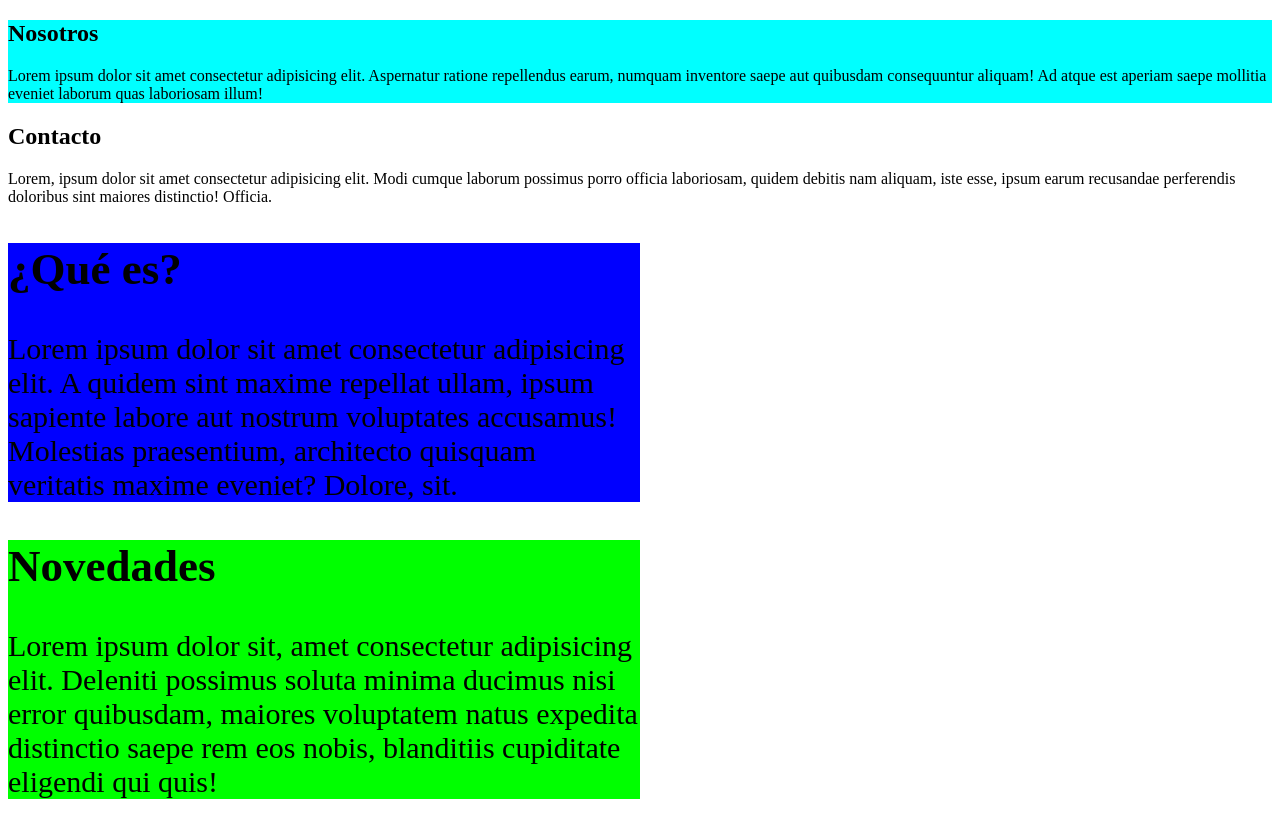
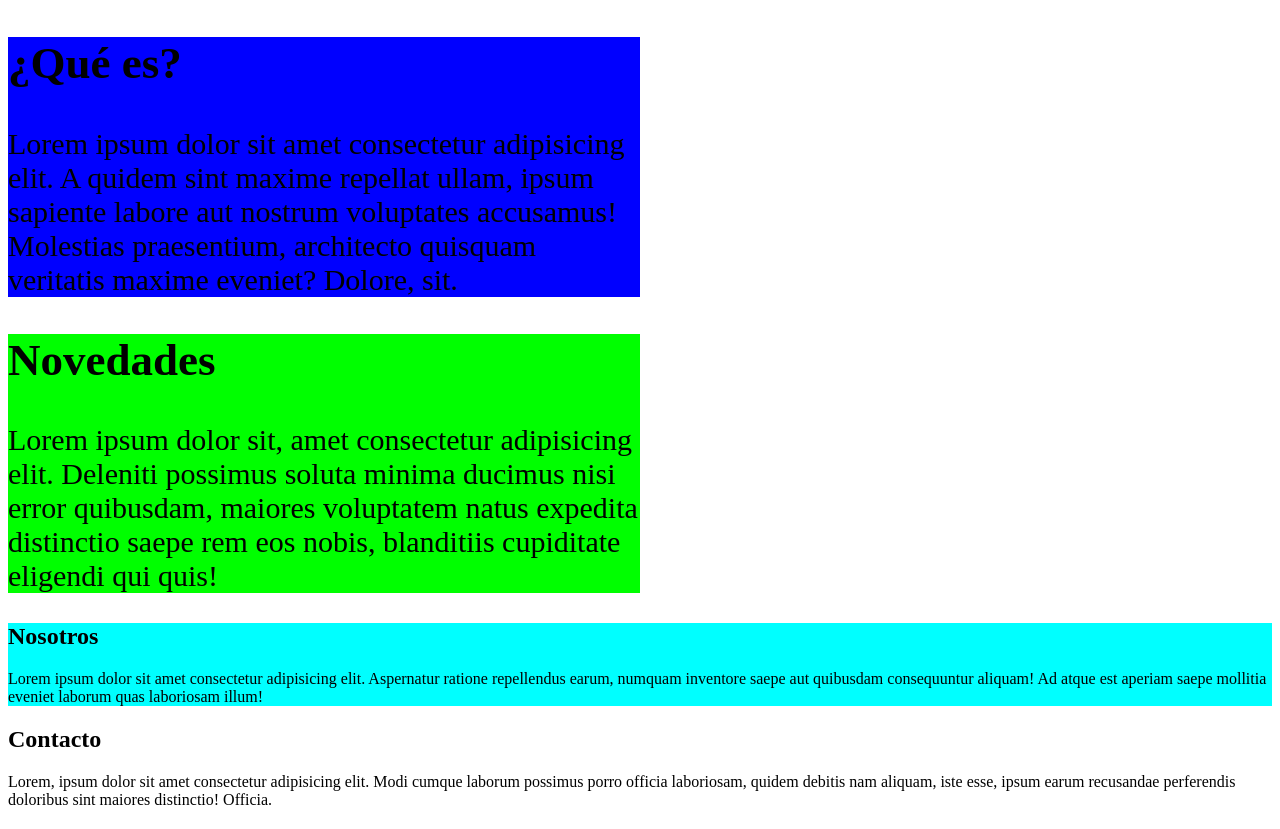
Before and after one commit to cdecodigo/pagina, a plain HTML site: page index.html in a window 1280 px wide. Drawn offline with Linux system fonts and the light colour scheme.

Commit message:
final del dia 0

```diff
--- a/index.html
+++ b/index.html
@@ -9,6 +9,26 @@
 </head>
 <body>
 
+     <!-- DIESHUA PARTE 1-->
+
+    <section>
+        <div class = "inicio">
+            <h2>¿Qué es?</h2>
+            <p>Lorem ipsum dolor sit amet consectetur adipisicing elit. A quidem sint maxime repellat ullam, ipsum sapiente labore aut nostrum voluptates accusamus! Molestias praesentium, architecto quisquam veritatis maxime eveniet? Dolore, sit.</p>
+        </div>
+    </section>
+
+    <section>
+        <div class ="noticias">
+            <h2>Novedades</h2>
+            <p>Lorem ipsum dolor sit, amet consectetur adipisicing elit. Deleniti possimus soluta minima ducimus nisi error quibusdam, maiores voluptatem natus expedita distinctio saepe rem eos nobis, blanditiis cupiditate eligendi qui quis!</p>
+        </div>
+    </section>
+
+
+    <!-- DIESHUA PARTE 1-->
+
+
     <!-- DIESHUA PARTE 2-->
 
     <section>
@@ -17,41 +37,14 @@
             <p>Lorem ipsum dolor sit amet consectetur adipisicing elit. Aspernatur ratione repellendus earum, numquam inventore saepe aut quibusdam consequuntur aliquam! Ad atque est aperiam saepe mollitia eveniet laborum quas laboriosam illum!</p>
 
     </section>
+
     <section>
         <div class = "contacto">
             <h1>Contacto</h1>
             <p>Lorem, ipsum dolor sit amet consectetur adipisicing elit. Modi cumque laborum possimus porro officia laboriosam, quidem debitis nam aliquam, iste esse, ipsum earum recusandae perferendis doloribus sint maiores distinctio! Officia.</p>
     </section>
 
-
-<body>
-
-
-    <!-- DIESHUA PARTE 1-->
-
-
-    <section>
-        <div class = "inicio">
-            <h2>¿Qué es?</h2>
-            <p>Lorem ipsum dolor sit amet consectetur adipisicing elit.
-                A quidem sint maxime repellat ullam, ipsum sapiente labore aut nostrum voluptates accusamus!
-                Molestias praesentium, architecto quisquam veritatis maxime eveniet? Dolore, sit.</p>
-        </div>
-    </section>
-
-    <section>
-        <div class ="noticias">
-            <h2>Novedades</h2>
-            <p>Lorem ipsum dolor sit, amet consectetur adipisicing elit.
-                Deleniti possimus soluta minima ducimus nisi error quibusdam,
-                maiores voluptatem natus expedita distinctio saepe rem eos nobis,
-                blanditiis cupiditate eligendi qui quis!</p>
-        </div>
-    </section>
-
-
-        <!-- DIESHUA PARTE 1-->
-
+    <!-- DIESHUA PARTE 2-->
 
 </body>
 </html>
```
